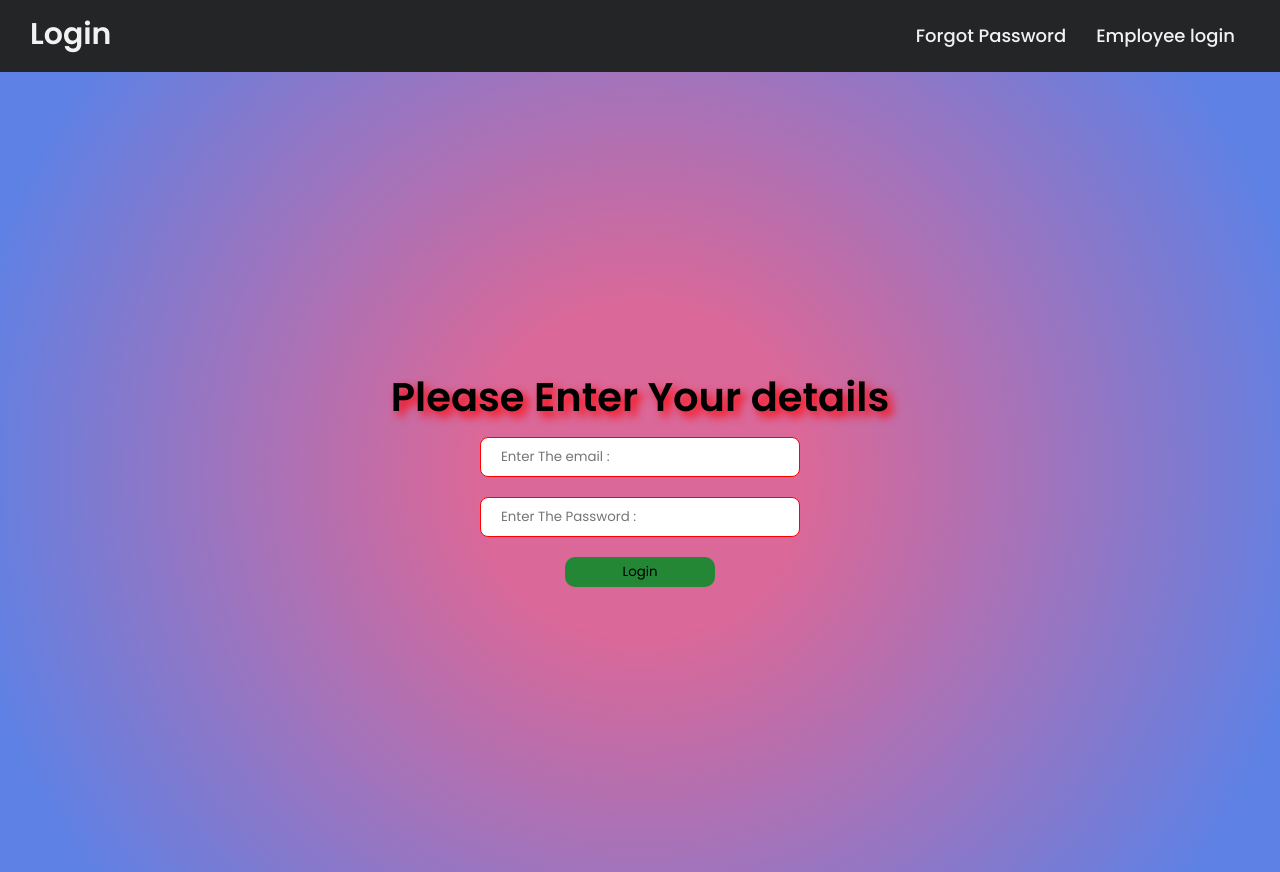
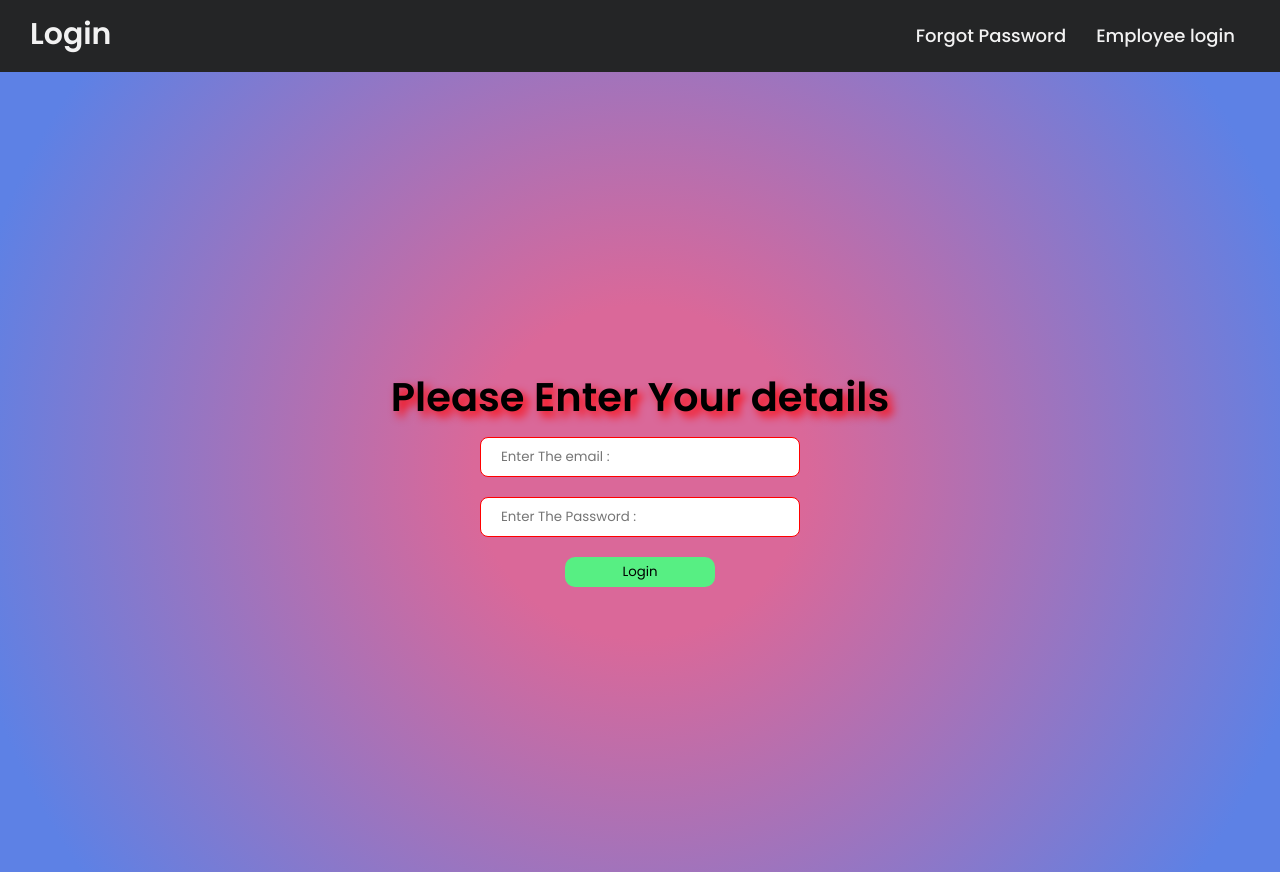
Before and after one commit to sreerag-a-sasi/HRM-client, a React (Vite) app: page / in a window 1280 px wide. Built offline with nearby package versions, Linux system fonts and the light colour scheme.

Commit message:
for test

```diff
--- a/src/App.jsx
+++ b/src/App.jsx
@@ -7,6 +7,7 @@ function App() {
   return (
     <>
       <Login />
+      {/* <getUserData /> */}
     </>
   )
 }
--- a/src/Components/Login.jsx
+++ b/src/Components/Login.jsx
@@ -20,7 +20,7 @@ function Login() {
       // Send a POST request
       const response = await axios({
         method: 'post',
-        url: 'https://13.233.4.160:443/login',
+        url: 'http://13.233.4.160:443/login',
         data: datas,
       });
 
@@ -35,9 +35,7 @@ function Login() {
 
       if (response.data.success && token) {
         localStorage.setItem('token', token);
-        alert("login successfull..");
-
-        // window.location.href = "GetDetails.jsx";
+        window.location.href = "GetDetails.jsx";
       } else {
         alert(response.data.message);
       }
--- a/src/Components/style.css
+++ b/src/Components/style.css
@@ -30,7 +30,7 @@ button {
     height: 30px;
     border: 0px;
     border-radius: 10px;
-    background-color: #238735;
+    background-color: #57ef83;
     margin-left: 0%;
 }
 #viewbutton {
```
